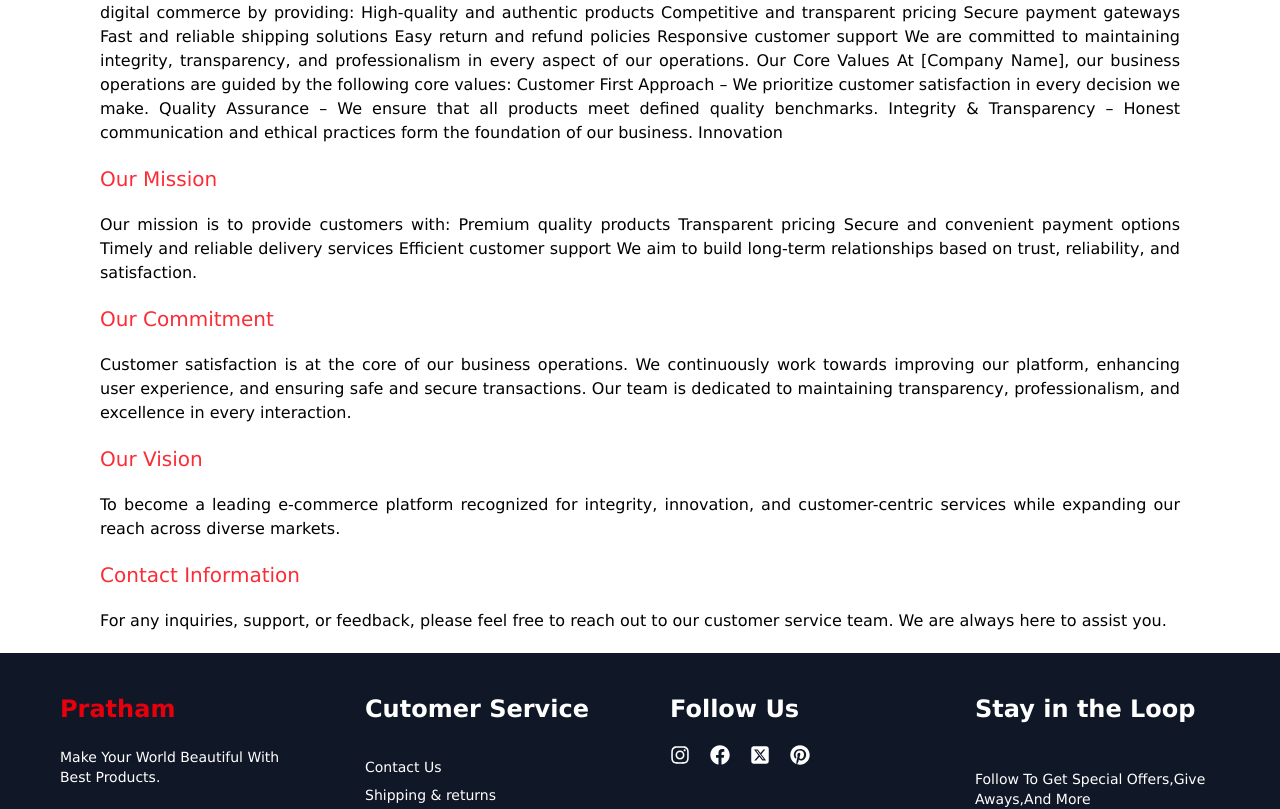
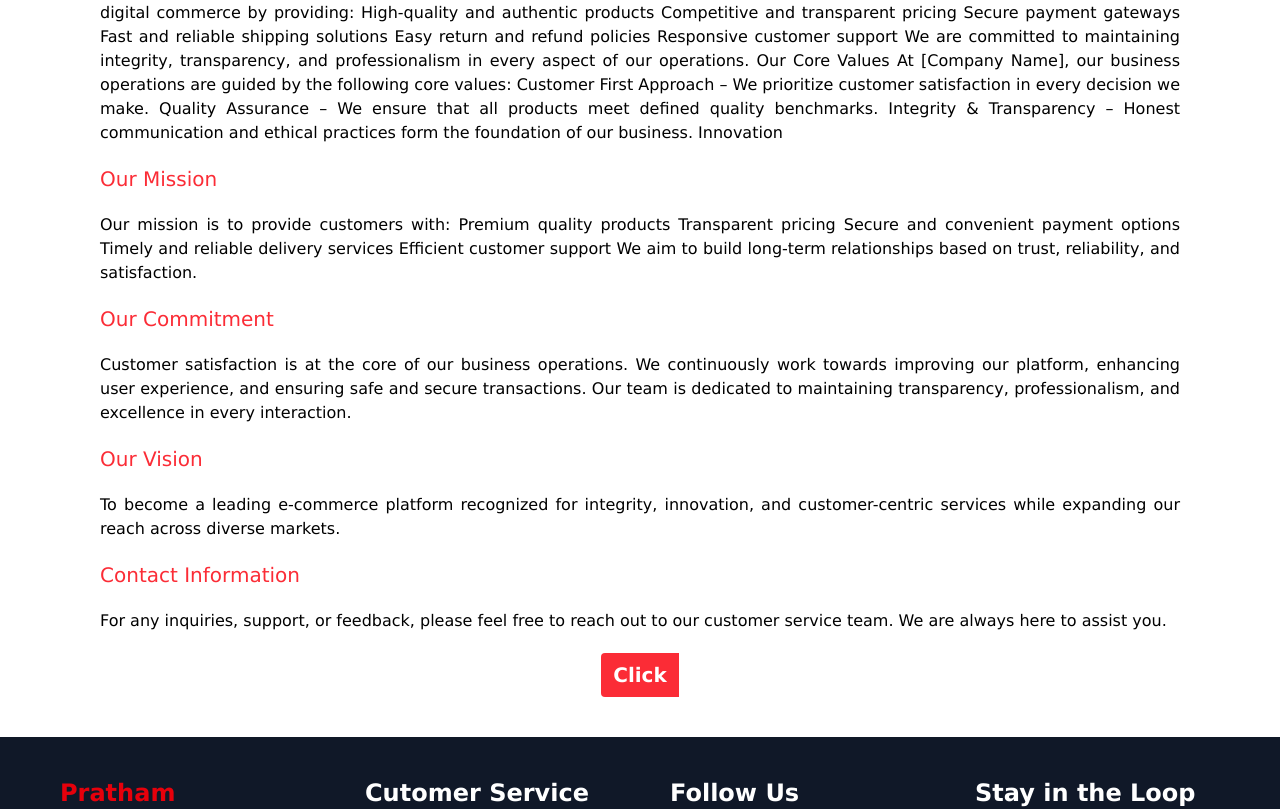
Before and after one commit to Raiskhatai/E-Commerce-react-project, a React (Vite) app: page /about in a window 1280 px wide. Shown: the part 315-1124 px from the top of the page. Built offline with nearby package versions, Linux system fonts and the light colour scheme; no server answers.

Commit message:
about section completed

```diff
--- a/src/Pages/aboutUs.jsx
+++ b/src/Pages/aboutUs.jsx
@@ -1,9 +1,10 @@
 import React from "react";
+import { Link } from "react-router-dom";
 
 const AboutUs = () => {
   return (
-    <div className="px-25 py-5 text-justify">
-       <h1  className="text-red-500 text-xl my-5 "> About Us</h1>
+    <div className="px-25 py-5 text-justify w-full">
+      <h1 className="text-red-500 text-xl my-5 "> About Us</h1>
       <p>
         {" "}
         Welcome to [Company Name], a professionally managed e-commerce platform
@@ -31,14 +32,14 @@ const AboutUs = () => {
         Integrity & Transparency – Honest communication and ethical practices
         form the foundation of our business. Innovation
       </p>
-      <h1  className="text-red-500 text-xl my-5">Our Mission</h1>
+      <h1 className="text-red-500 text-xl my-5">Our Mission</h1>
       <p>
         Our mission is to provide customers with: Premium quality products
         Transparent pricing Secure and convenient payment options Timely and
         reliable delivery services Efficient customer support We aim to build
         long-term relationships based on trust, reliability, and satisfaction.
       </p>
-      <h1  className="text-red-500 text-xl my-5">Our Commitment</h1>
+      <h1 className="text-red-500 text-xl my-5">Our Commitment</h1>
       <p>
         {" "}
         Customer satisfaction is at the core of our business operations. We
@@ -47,20 +48,22 @@ const AboutUs = () => {
         dedicated to maintaining transparency, professionalism, and excellence
         in every interaction.
       </p>
-      <h1  className="text-red-500 text-xl my-5">Our Vision</h1>
+      <h1 className="text-red-500 text-xl my-5">Our Vision</h1>
       <p>
         To become a leading e-commerce platform recognized for integrity,
         innovation, and customer-centric services while expanding our reach
         across diverse markets.
       </p>
-      <h1  className="text-red-500 text-xl my-5">Contact Information</h1>
+      <h1 className="text-red-500 text-xl my-5">Contact Information</h1>
       <p>
         {" "}
         For any inquiries, support, or feedback, please feel free to reach out
         to our customer service team. We are always here to assist you.
       </p>
-
-         </div>
+      <button className=" text-white bg-red-500 px-3 py-2 hover:scale-105 cursor-pointer my-5 w-fit block rounded-l capitalize font-semibold text-xl m-auto ">
+        <Link to={"/product"}> click</Link>
+      </button>
+    </div>
   );
 };
 
--- a/src/Pages/product.jsx
+++ b/src/Pages/product.jsx
@@ -42,6 +42,7 @@ const Product = () => {
 
   useEffect(() => {
     fetchData();
+    window.scroll(0, 0);
     return () => {};
   }, []);
 
```
